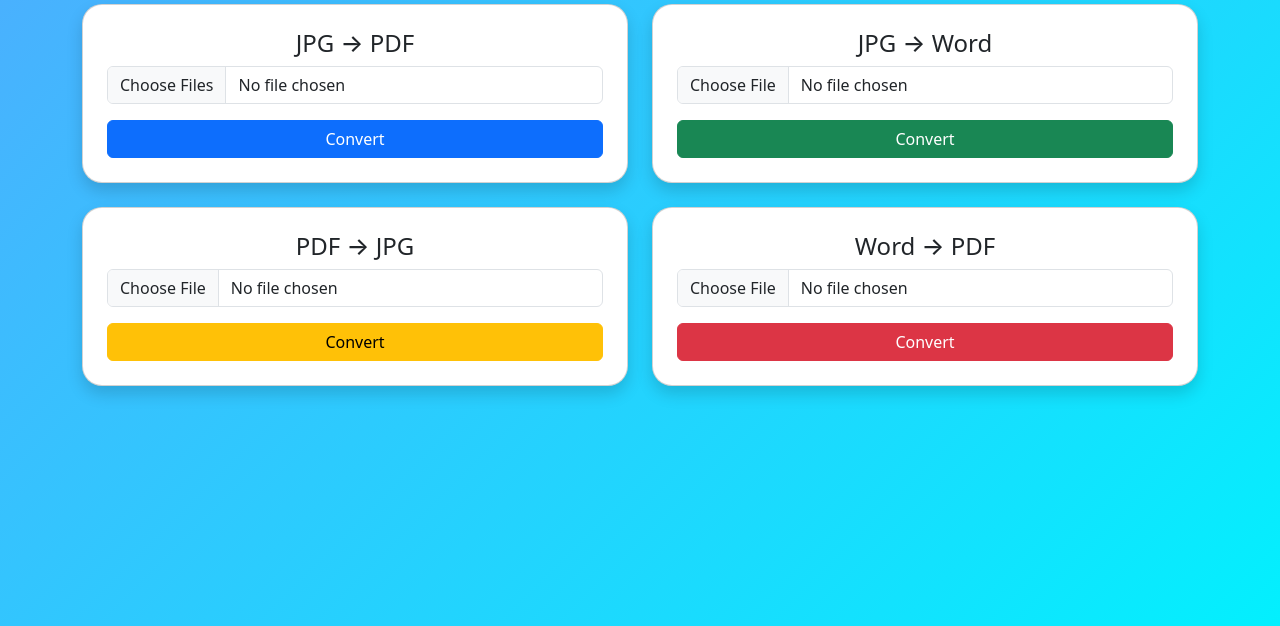
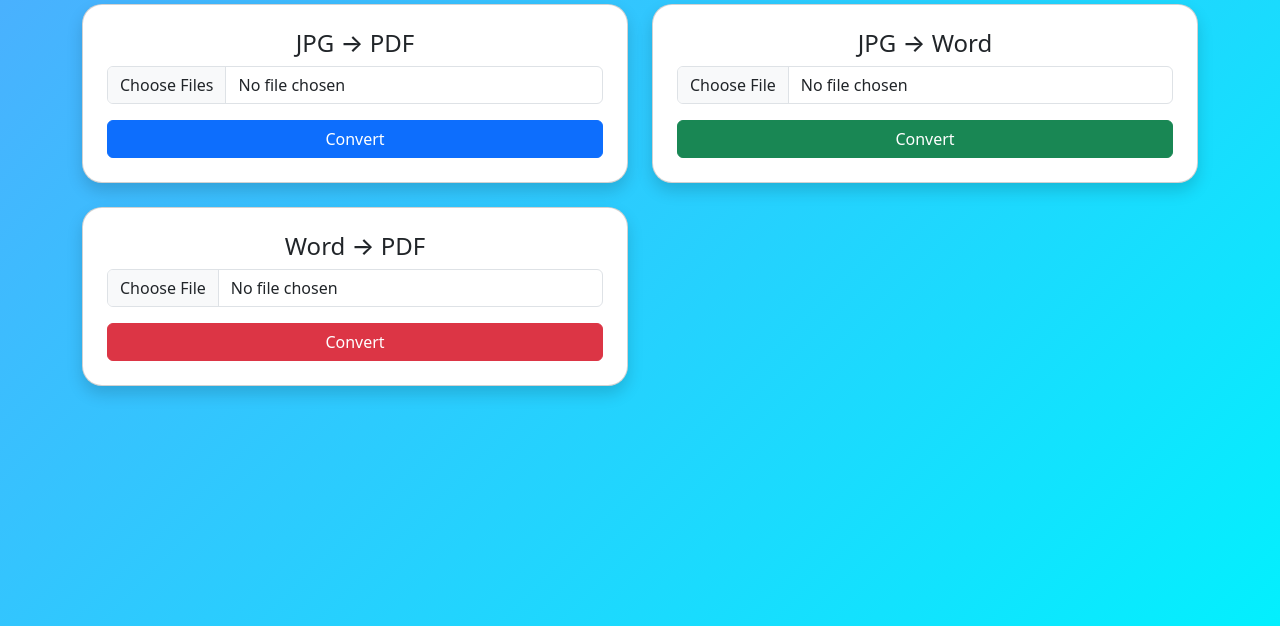
Before and after one commit to priyanshusingh205/File-Converter, a Flask app: page / in a window 1280 px wide. Shown: the part 148-774 px from the top of the page. Run offline with Flask 3, Linux system fonts and the light colour scheme.

Commit message:
final working version

```diff
--- a/templates/index.html
+++ b/templates/index.html
@@ -57,16 +57,7 @@
 
     <div class="row mt-4">
 
-        <!-- PDF → JPG -->
-        <div class="col-md-6">
-            <div class="card p-4 shadow">
-                <h4>PDF → JPG</h4>
-                <form action="/pdf_to_jpg" method="post" enctype="multipart/form-data">
-                    <input type="file" name="file" class="form-control mb-3" required>
-                    <button class="btn btn-warning w-100">Convert</button>
-                </form>
-            </div>
-        </div>
+
 
         <!-- WORD → PDF -->
         <div class="col-md-6">
```
